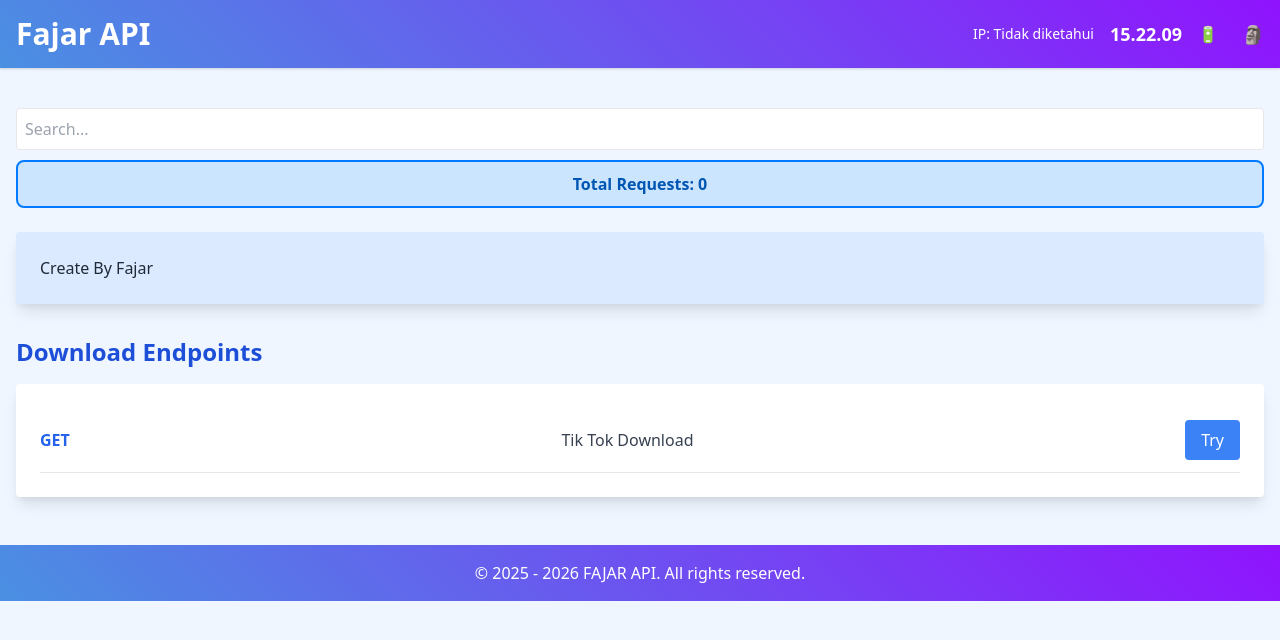
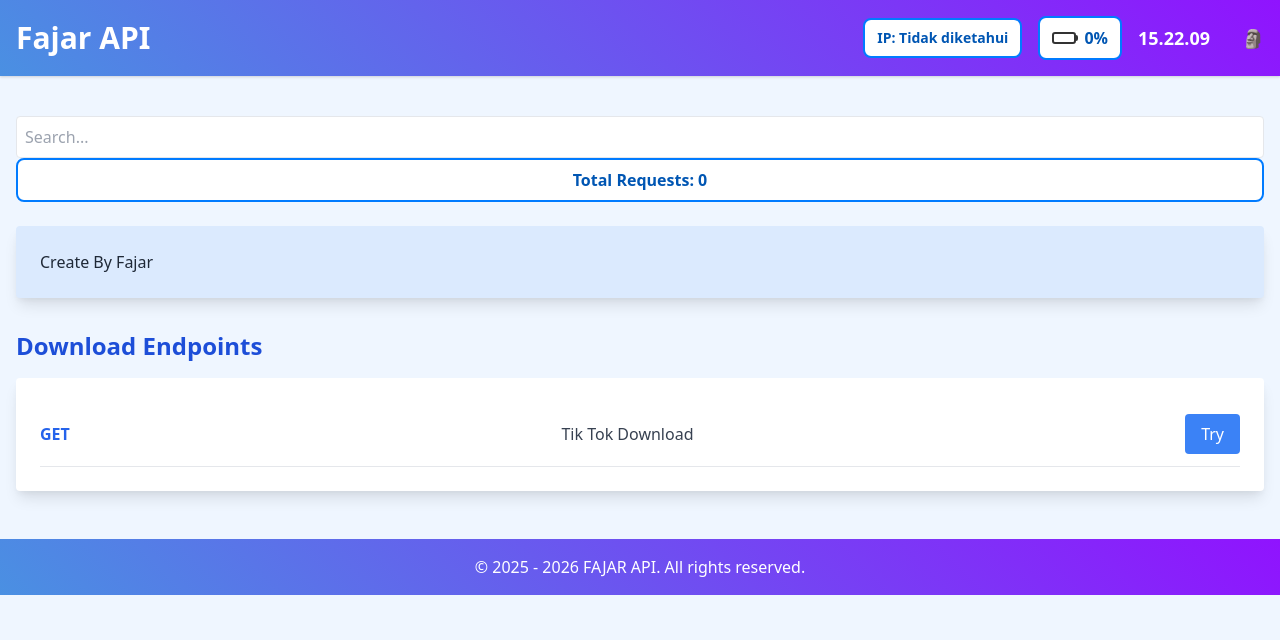
Before and after one commit to FajarOfficial199/restapi-fajardevv, a website: page index.html in a window 1280 px wide. Drawn offline with nearby package versions, Linux system fonts and the light colour scheme; no server answers.

Commit message:
Update index.html

```diff
--- a/index.html
+++ b/index.html
@@ -32,22 +32,53 @@
             transition: transform 0.3s ease-in-out;
         }
 
-        .battery-status {
+        /* Kotak Informasi */
+        .info-box {
+            background: #ffffff;
+            border: 2px solid #007bff;
+            padding: 8px 12px;
+            border-radius: 8px;
+            font-weight: bold;
+            text-align: center;
+            color: #0056b3;
+        }
+
+        .battery-box {
             display: flex;
             align-items: center;
             gap: 8px;
+            background: #ffffff;
+            border: 2px solid #007bff;
+            padding: 8px 12px;
+            border-radius: 8px;
+            font-weight: bold;
+            color: #0056b3;
         }
 
-        /* Kotak total request */
-        .total-requests-box {
-            background: #cce5ff;
-            border: 2px solid #007bff;
-            padding: 10px;
-            border-radius: 8px;
-            text-align: center;
-            font-weight: bold;
-            color: #0056b3;
-            margin-top: 10px;
+        .battery-icon {
+            width: 24px;
+            height: 12px;
+            border: 2px solid #333;
+            border-radius: 3px;
+            position: relative;
+            display: flex;
+            align-items: center;
+        }
+
+        .battery-icon::after {
+            content: '';
+            position: absolute;
+            right: -4px;
+            width: 4px;
+            height: 6px;
+            background: #333;
+            border-radius: 2px;
+        }
+
+        .battery-level {
+            height: 100%;
+            background: green;
+            transition: width 0.3s;
         }
     </style>
 </head>
@@ -57,16 +88,20 @@
     <header class="bg-blue-600 text-white shadow p-4 gradient-bg slide-down">
         <div class="container mx-auto flex justify-between items-center">
             <h1 class="text-3xl font-bold">Fajar API</h1>
-            <div class="flex items-center">
-                <!-- Tampilkan alamat IP -->
-                <span id="ipAddress" class="text-sm font-medium mr-4"></span>
+            <div class="flex items-center gap-4">
+                <!-- Kotak Alamat IP -->
+                <div id="ipAddress" class="info-box text-sm">IP: Loading...</div>
 
-                <!-- Tampilkan jam & status baterai -->
-                <div class="battery-status">
-                    <span id="clock" class="text-lg font-semibold mr-2"></span>
-                    <span id="batteryIcon">🔋</span>
-                    <span id="batteryLevel"></span>
+                <!-- Kotak Baterai -->
+                <div class="battery-box">
+                    <div class="battery-icon">
+                        <div id="batteryLevelIndicator" class="battery-level"></div>
+                    </div>
+                    <span id="batteryPercentage">0%</span>
                 </div>
+
+                <!-- Jam -->
+                <span id="clock" class="text-lg font-semibold"></span>
 
                 <button class="text-white text-lg ml-4">🗿</button>
             </div>
@@ -80,7 +115,7 @@
             <input id="searchInput" type="text" placeholder="Search..." class="w-full p-2 border rounded" oninput="searchEndpoints()">
 
             <!-- Kotak Total Requests -->
-            <div class="total-requests-box">
+            <div class="info-box">
                 Total Requests: <span id="totalRequests">0</span>
             </div>
         </div>
@@ -130,21 +165,7 @@
             });
         }
 
-        // Ambil total request dari localStorage atau set ke 0 jika belum ada
-        let totalRequests = localStorage.getItem('totalRequests') ? parseInt(localStorage.getItem('totalRequests')) : 0;
-        document.getElementById('totalRequests').innerText = totalRequests;
-
-        function incrementRequestCount(element) {
-            const url = element.href;
-            if (url.includes('?url=')) {
-                totalRequests++;
-                document.getElementById('totalRequests').innerText = totalRequests;
-                localStorage.setItem('totalRequests', totalRequests);
-                console.log('Total Requests:', totalRequests);
-            }
-        }
-
-        // Fungsi untuk menampilkan jam WIB (Jakarta)
+        // Update Jam
         function updateClock() {
             const now = new Date();
             const options = { timeZone: 'Asia/Jakarta', hour12: false };
@@ -154,7 +175,7 @@
         setInterval(updateClock, 1000);
         updateClock();
 
-        // Fungsi untuk mendapatkan alamat IP pengguna
+        // Ambil Alamat IP
         async function getIpAddress() {
             try {
                 const response = await fetch('https://api64.ipify.org?format=json');
@@ -167,28 +188,26 @@
         }
         getIpAddress();
 
-        // Fungsi untuk mendapatkan status baterai
+        // Ambil Status Baterai
         async function getBatteryStatus() {
             if ('getBattery' in navigator) {
                 const battery = await navigator.getBattery();
                 function updateBatteryInfo() {
-                    document.getElementById('batteryLevel').innerText = `${Math.round(battery.level * 100)}%`;
-                    let batteryIcon = '🔋';
+                    const batteryLevel = Math.round(battery.level * 100);
+                    document.getElementById('batteryPercentage').innerText = `${batteryLevel}%`;
+                    document.getElementById('batteryLevelIndicator').style.width = `${batteryLevel}%`;
 
-                    if (battery.level > 0.8) batteryIcon = '🟢';
-                    else if (battery.level > 0.5) batteryIcon = '🟡';
-                    else if (battery.level > 0.2) batteryIcon = '🟠';
-                    else batteryIcon = '🔴';
+                    let batteryColor = 'green';
+                    if (batteryLevel < 50) batteryColor = 'yellow';
+                    if (batteryLevel < 20) batteryColor = 'red';
 
-                    if (battery.charging) batteryIcon = '⚡';
-
-                    document.getElementById('batteryIcon').innerText = batteryIcon;
+                    document.getElementById('batteryLevelIndicator').style.background = batteryColor;
                 }
                 updateBatteryInfo();
                 battery.addEventListener('levelchange', updateBatteryInfo);
                 battery.addEventListener('chargingchange', updateBatteryInfo);
             } else {
-                document.getElementById('batteryLevel').innerText = "Tidak didukung";
+                document.getElementById('batteryPercentage').innerText = "Tidak didukung";
             }
         }
         getBatteryStatus();
```
